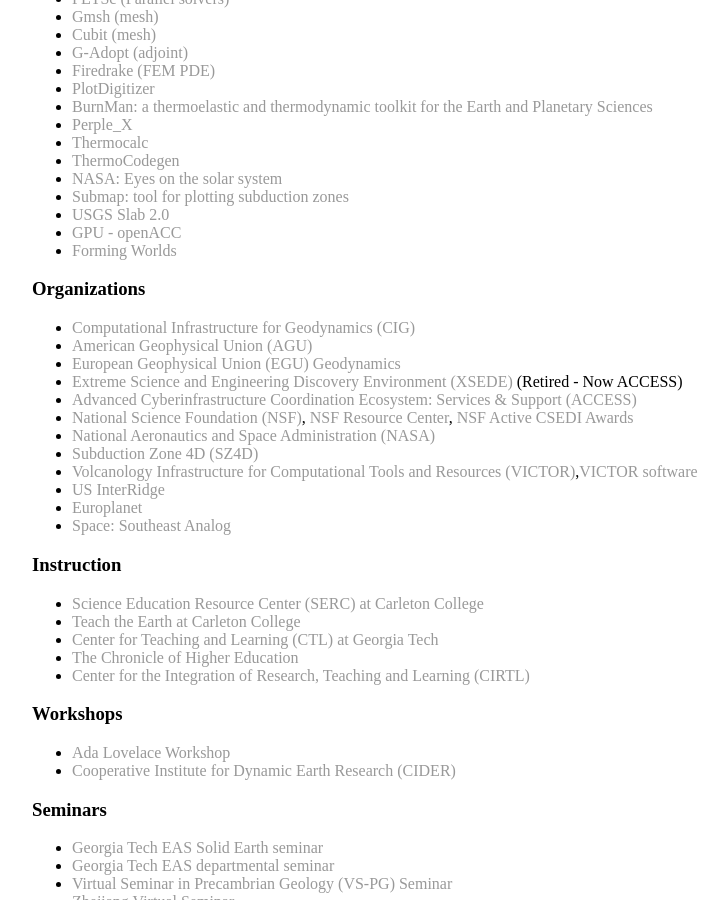
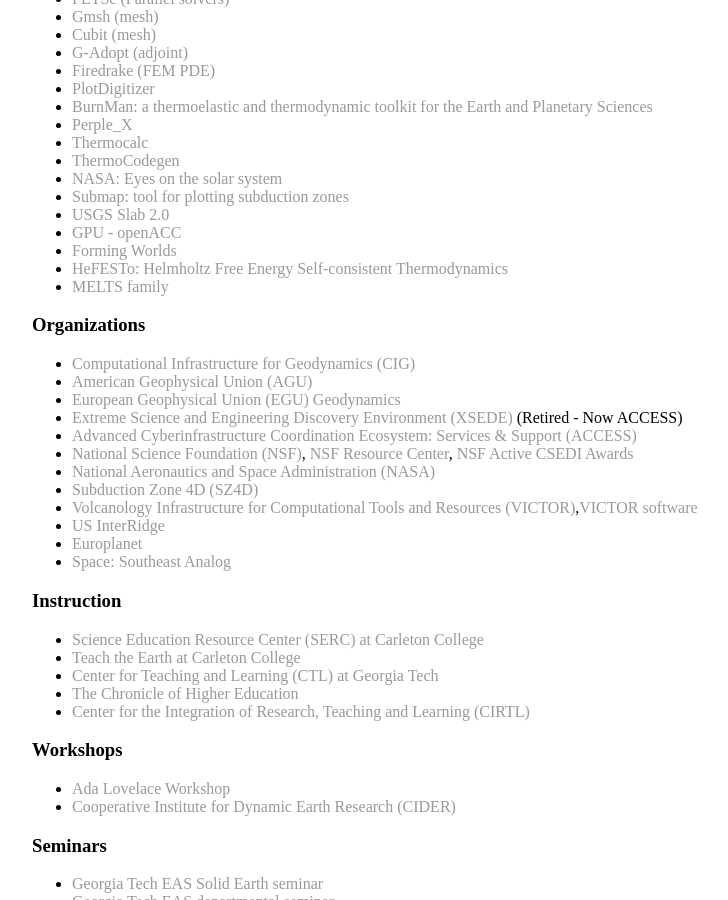
Before and after one commit to joycesim/joycesim.github.io, a Jekyll site: the page built from research/index.md, in a window 1280 px wide and 900 px high, scrolled down 7223 px. Shown: the whole window, without its empty margins (224-952 px from the left). Built offline with Jekyll 4.4.1, drawn with Linux system fonts in a browser that asks for light colours.

Commit message:
Add HeFESTo and MELTS resources to index

```diff
--- a/research/index.md
+++ b/research/index.md
@@ -132,6 +132,8 @@
 * [USGS Slab 2.0](https://www.usgs.gov/tools/slab20-interactive-map)
 * [GPU - openACC](https://www.openacc.org/)
 * [Forming Worlds](https://github.com/FormingWorlds)
+* [HeFESTo: Helmholtz Free Energy Self-consistent Thermodynamics](https://sites.epss.ucla.edu/lithgow-bertelloni/hefesto/)
+* [MELTS family](https://magmasource.caltech.edu/)
 
 ### Organizations
 * [Computational Infrastructure for Geodynamics (CIG)](https://geodynamics.org/cig/)
```
